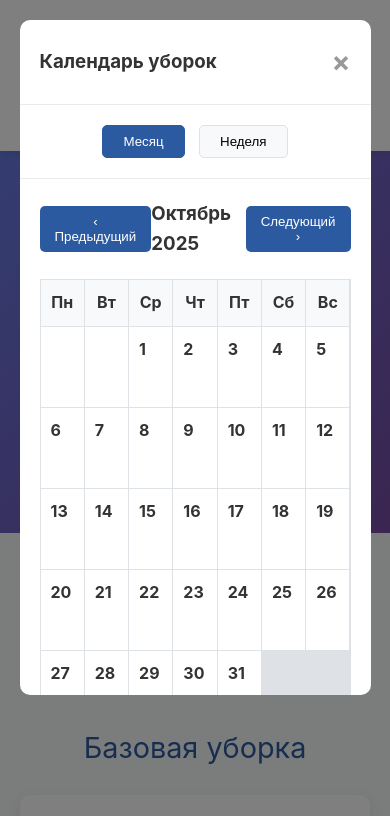
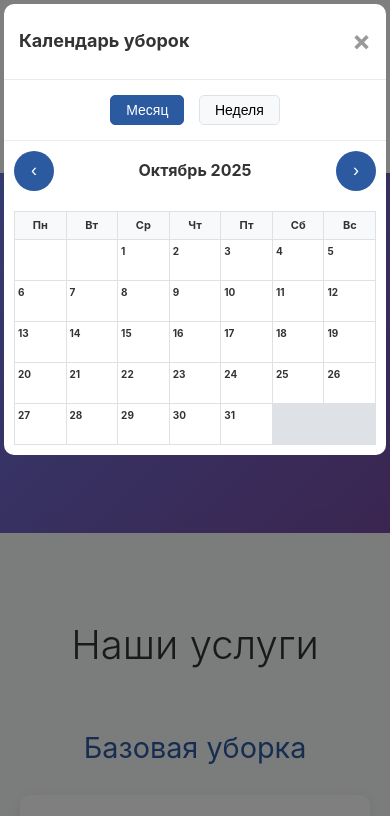
Before and after one commit to Yabuzuk/cliner, a plain HTML site: page index.html in a window 390 px wide. Both pictures are taken after a click on the button "Календарь уборок". Shown: the top 816 px of the page. Drawn offline with Linux system fonts and the light colour scheme; no server answers.

Commit message:
Improve mobile responsiveness: remove button text, add circular nav buttons, optimize calendar layout

```diff
--- a/script.js
+++ b/script.js
@@ -339,9 +339,9 @@ function renderMonthView(container) {
 
     container.innerHTML = `
         <div class="schedule-nav">
-            <button onclick="changeScheduleMonth(-1)">‹ Предыдущий</button>
+            <button onclick="changeScheduleMonth(-1)">‹</button>
             <h3>${monthNames[month]} ${year}</h3>
-            <button onclick="changeScheduleMonth(1)">Следующий ›</button>
+            <button onclick="changeScheduleMonth(1)">›</button>
         </div>
         <div class="schedule-grid month">
             <div class="schedule-cell header">Пн</div>
@@ -386,9 +386,9 @@ function renderWeekView(container) {
 
     container.innerHTML = `
         <div class="schedule-nav">
-            <button onclick="changeScheduleWeek(-1)">‹ Предыдущая</button>
+            <button onclick="changeScheduleWeek(-1)">‹</button>
             <h3>Неделя ${startOfWeek.toLocaleDateString('ru')}</h3>
-            <button onclick="changeScheduleWeek(1)">Следующая ›</button>
+            <button onclick="changeScheduleWeek(1)">›</button>
         </div>
         <div class="schedule-grid week">
             <div class="schedule-cell header"></div>
--- a/style.css
+++ b/style.css
@@ -379,12 +379,12 @@ footer {
 
 .schedule-modal-content {
     background-color: white;
-    margin: 5% auto;
+    margin: 2% auto;
     padding: 0;
     border-radius: 10px;
-    width: 90%;
+    width: 95%;
     max-width: 1000px;
-    max-height: 80vh;
+    max-height: 90vh;
     overflow-y: auto;
 }
 
@@ -444,9 +444,15 @@ footer {
     background: #2c5aa0;
     color: white;
     border: none;
-    padding: 8px 15px;
-    border-radius: 5px;
+    padding: 10px 15px;
+    border-radius: 50%;
     cursor: pointer;
+    font-size: 18px;
+    width: 40px;
+    height: 40px;
+    display: flex;
+    align-items: center;
+    justify-content: center;
 }
 
 .schedule-grid {
@@ -466,9 +472,10 @@ footer {
 
 .schedule-cell {
     background: white;
-    padding: 10px;
-    min-height: 80px;
+    padding: 5px;
+    min-height: 60px;
     position: relative;
+    font-size: 12px;
 }
 
 .schedule-cell.header {
@@ -491,10 +498,10 @@ footer {
 .booking-item {
     background: #dc3545;
     color: white;
-    padding: 2px 5px;
+    padding: 1px 3px;
     margin: 1px 0;
-    border-radius: 3px;
-    font-size: 11px;
+    border-radius: 2px;
+    font-size: 9px;
     overflow: hidden;
     text-overflow: ellipsis;
     white-space: nowrap;
@@ -512,8 +519,17 @@ footer {
         gap: 1rem;
     }
 
-    nav a {
-        margin: 0 1rem;
+    nav {
+        display: flex;
+        flex-wrap: wrap;
+        justify-content: center;
+        gap: 10px;
+    }
+
+    nav a, .calendar-btn {
+        margin: 0;
+        font-size: 14px;
+        padding: 6px 12px;
     }
 
     .hero h2 {
@@ -523,4 +539,59 @@ footer {
     .service-grid {
         grid-template-columns: 1fr;
     }
+
+    .schedule-modal-content {
+        width: 98%;
+        margin: 1% auto;
+        max-height: 95vh;
+    }
+
+    .schedule-header {
+        padding: 15px;
+    }
+
+    .schedule-header h3 {
+        font-size: 18px;
+    }
+
+    .schedule-controls {
+        padding: 15px;
+    }
+
+    .view-btn {
+        padding: 6px 15px;
+        font-size: 14px;
+    }
+
+    .schedule-calendar {
+        padding: 10px;
+    }
+
+    .schedule-nav h3 {
+        font-size: 16px;
+    }
+
+    .schedule-cell {
+        padding: 3px;
+        min-height: 40px;
+        font-size: 10px;
+    }
+
+    .schedule-cell.header {
+        padding: 5px 2px;
+        font-size: 11px;
+    }
+
+    .booking-item {
+        font-size: 8px;
+        padding: 1px 2px;
+    }
+
+    .schedule-grid.week {
+        grid-template-columns: 60px repeat(7, 1fr);
+    }
+
+    .schedule-cell.time-header {
+        font-size: 9px;
+    }
 }
```
